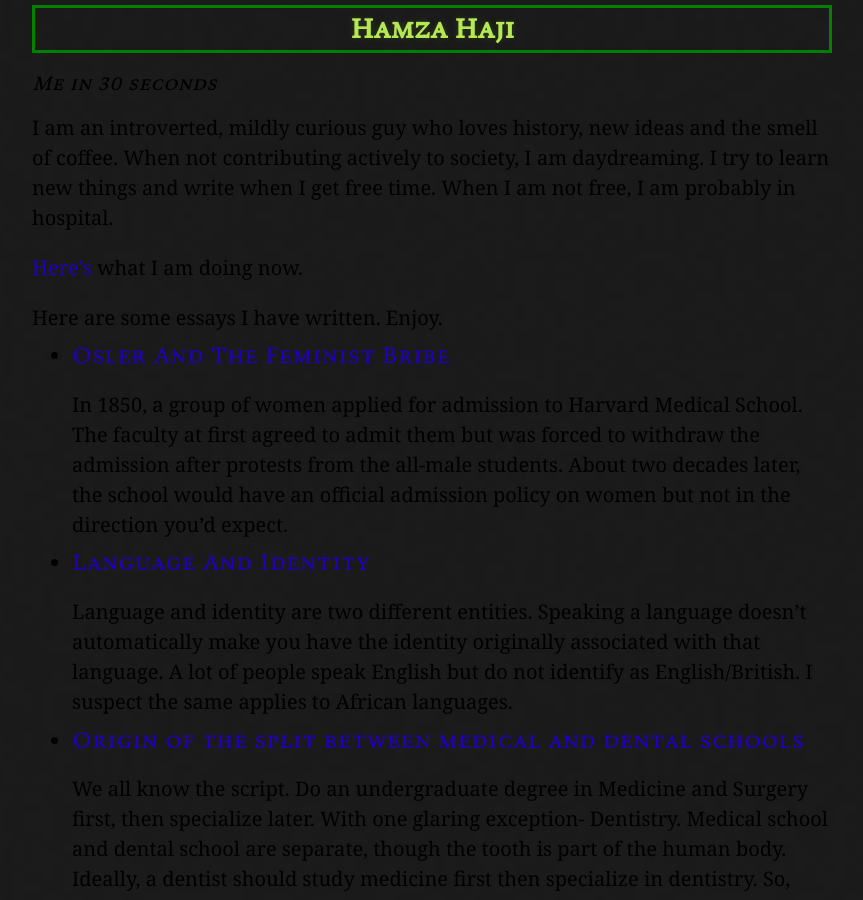
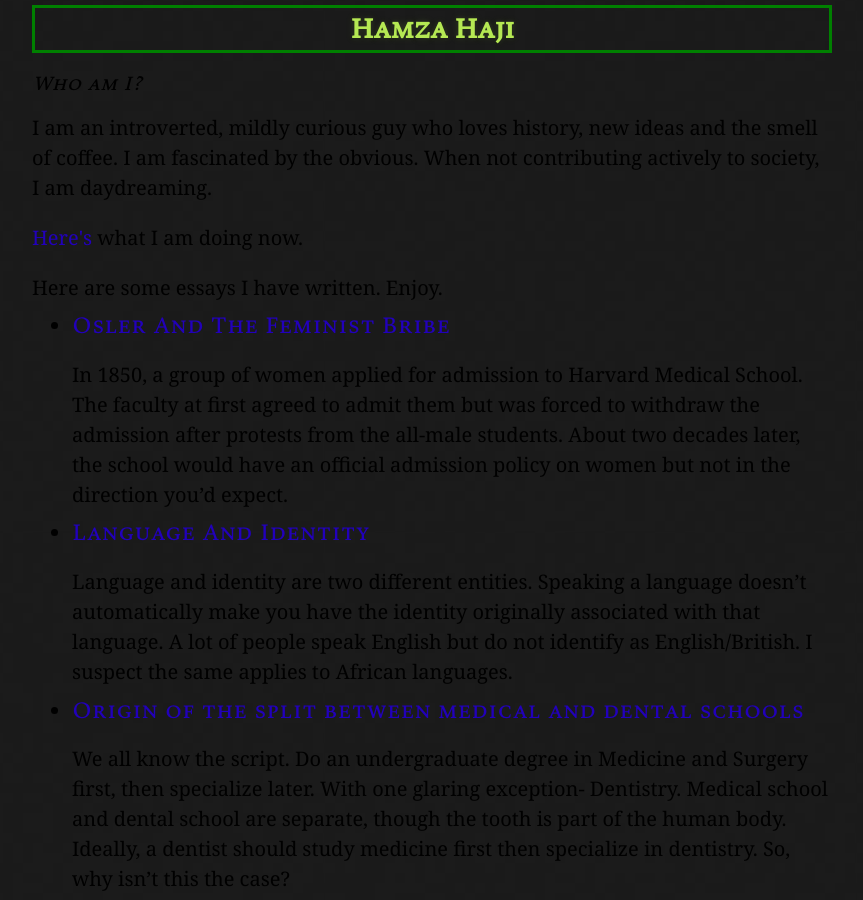
Before and after one commit to habasweiny/habasweiny.github.io, a Jekyll site: the page built from index.html, in a window 1280 px wide and 900 px high. Shown: the whole window, without its empty margins (208-1071 px from the left). Built offline with Jekyll 4.4.1, drawn with Linux system fonts in a browser that asks for light colours.

Commit message:
Update index.html

```diff
--- a/index.html
+++ b/index.html
@@ -11,11 +11,12 @@ layout: home
     <link rel="stylesheet" href="./styles.css">
   </head>
   <body>
-    <h2>Me in 30 seconds</h2>
-<p>I am an introverted, mildly curious guy who loves history, new ideas and the smell of coffee.
+    <h2>Who am I?</h2>
+<p>
+  I am an introverted, mildly curious guy who loves history, new ideas and the smell of coffee.
+  I am fascinated by the obvious.
 When not contributing actively to society, I am daydreaming.
-I try to learn new things and write when I get free time. When I am
-    not free, I am probably in hospital.</p>
+    </p>
 
 <p><a href="/now.html" target="_blank" >Here's</a> what I am doing now.</p>
       <p>Here are some essays I have written. Enjoy.
```
